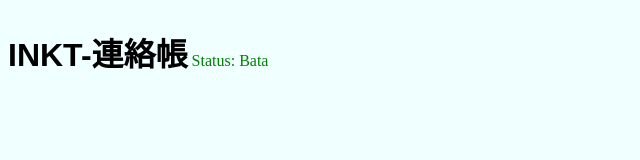
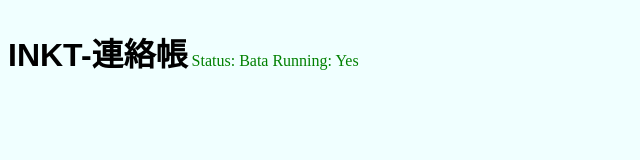
Before and after one commit to Ko-taka0115/Ko-taka0115.github.io, a plain HTML site: page index.html in a window 1280 px wide. Shown: the whole page, without its empty margins (0-640 px from the left). Drawn offline with Linux system fonts and the light colour scheme.

Commit message:
Update index.html

```diff
--- a/index.html
+++ b/index.html
@@ -8,7 +8,7 @@
 </head>
 <body>
     <h1 id="them">INKT-連絡帳</h1>
-    <p id="dot1">    Status: Bata</p>
+    <p id="dot1">Status: Bata  Running: Yes</p>
 
 </body>
 </html>
```
